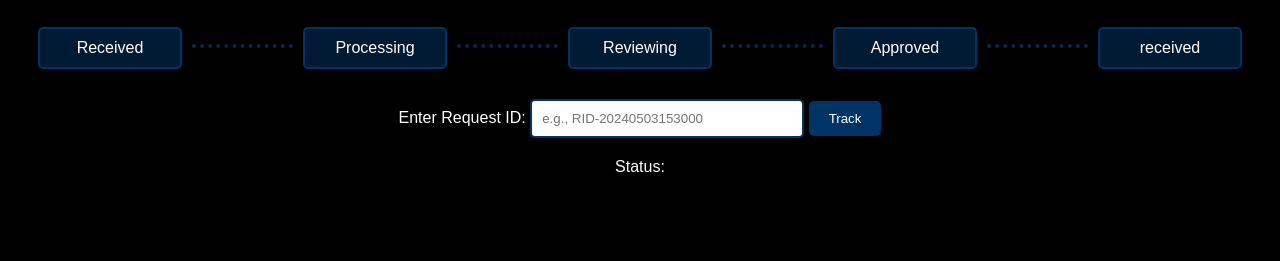
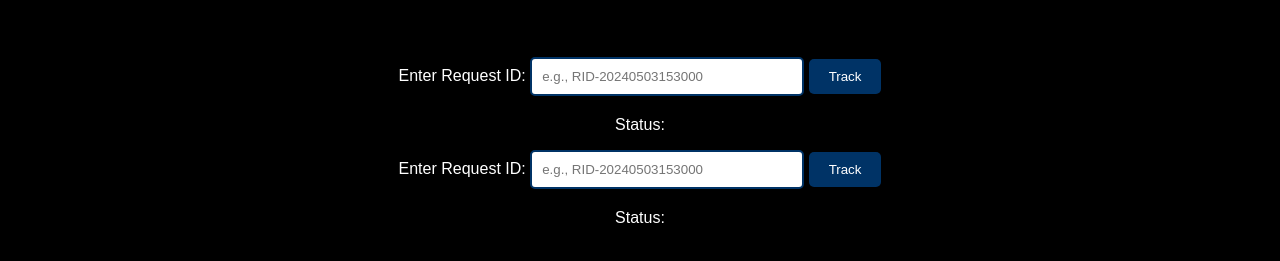
Before and after one commit to scriptkidder/cyber-guardian, a plain HTML site: page trackfunds.html in a window 1280 px wide. Shown: the part 89-350 px from the top of the page. Drawn offline with Linux system fonts and the light colour scheme.

Commit message:
Update trackfunds.html

```diff
--- a/trackfunds.html
+++ b/trackfunds.html
@@ -107,15 +107,15 @@
 <body>
     <h1>Recovery of Funds Tracker</h1>
     <div id="statusContainer">
-        <div class="statusItem received">Received</div>
-        <div class="statusLine"></div>
-        <div class="statusItem processing">Processing</div>
-        <div class="statusLine"></div>
-        <div class="statusItem reviewing">Reviewing</div>
-        <div class="statusLine"></div>
-        <div class="statusItem approved">Approved</div>
-        <div class="statusLine"></div>
-        <div class="statusItem completed">received</div>
+        <!-- Status items here -->
+    </div>
+    <form id="trackForm">
+        <label for="rid">Enter Request ID:</label>
+        <input type="text" id="rid" name="RID" placeholder="e.g., RID-20240503153000">
+        <button type="submit">Track</button>
+    </form>
+    <div id="statusInfo">
+        <p>Status: <span id="status"></span></p>
     </div>
     <form id="trackForm">
         <label for="complaintId">Enter Request ID:</label>
@@ -132,7 +132,7 @@
             var trackForm = document.getElementById('trackForm');
             trackForm.addEventListener('submit', function(event) {
                 event.preventDefault();
-                var rid = document.getElementById('RId').value;
+                var rid = document.getElementById('rid').value;
                 trackRequest(rid);
             });
         });
```
